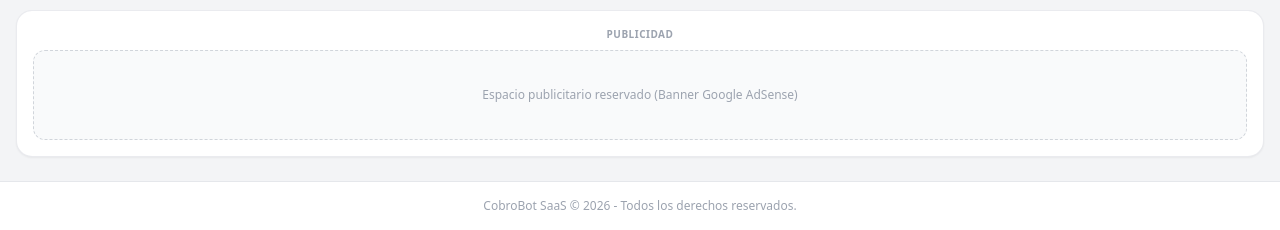
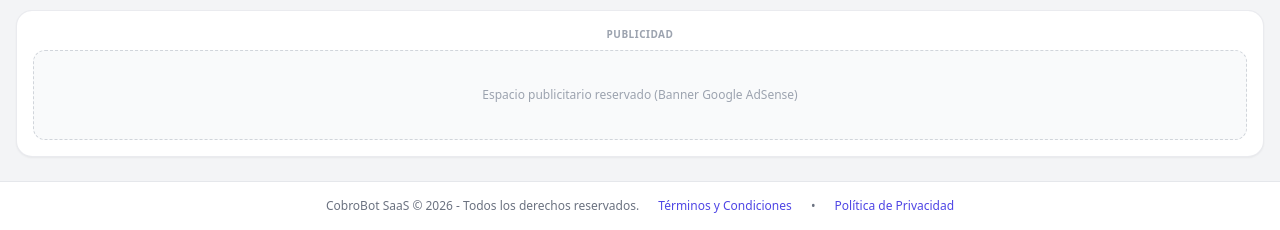
Before and after one commit to meyercamargo675-blip/cobra-facil, a FastAPI app: page / in a window 1280 px wide. Shown: the part 1004-1234 px from the top of the page. Run offline with FastAPI, Linux system fonts and the light colour scheme; the visitor is signed in with stand-in values (Sample User, id 1); data comes from the database, SQL or seed files in the repository; data that the repository does not hold is empty; some libraries are stand-ins or nearby versions.

Commit message:
Integrar script AdSense y footer legal

```diff
--- a/templates/index.html
+++ b/templates/index.html
@@ -5,7 +5,7 @@
     <meta name="viewport" content="width=device-width, initial-scale=1.0">
     <title>CobroBot - Panel de Control</title>
 
-    <!-- Código de Google AdSense -->
+    <!-- Código oficial de Google AdSense -->
     <script async src="https://pagead2.googlesyndication.com/pagead/js/adsbygoogle.js?client=ca-pub-1187486544491239"
          crossorigin="anonymous"></script>
 
@@ -210,9 +210,12 @@
 
     </main>
 
-    <!-- Footer -->
-    <footer class="bg-white border-t border-gray-200 py-4 text-center text-xs text-gray-400 font-medium">
-        CobroBot SaaS &copy; 2026 - Todos los derechos reservados.
+    <!-- Footer con enlaces legales -->
+    <footer class="bg-white border-t border-gray-200 py-4 text-center text-xs text-gray-500 font-medium space-x-4">
+        <span>CobroBot SaaS &copy; 2026 - Todos los derechos reservados.</span>
+        <a href="/terminos" target="_blank" class="text-indigo-600 hover:underline">Términos y Condiciones</a>
+        <span>•</span>
+        <a href="/privacidad" target="_blank" class="text-indigo-600 hover:underline">Política de Privacidad</a>
     </footer>
 
     <!-- Script para abrir/cerrar el QR -->
```
